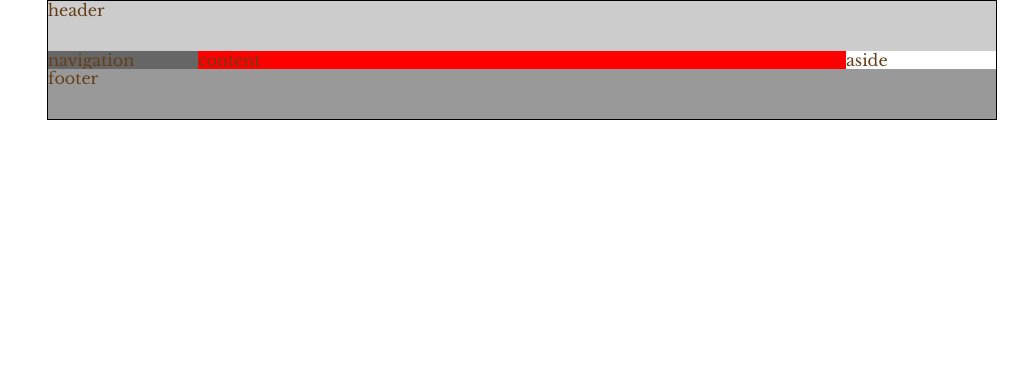
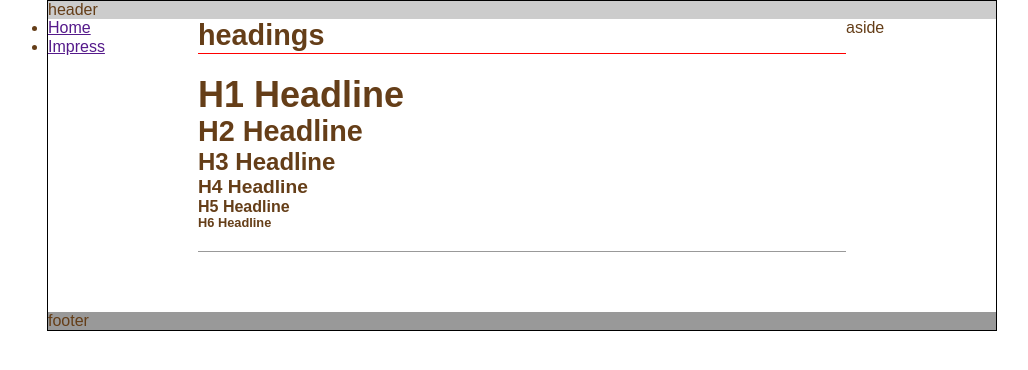
Before and after one commit to fastmick/css-framework, a plain HTML site: page src/index.html in a window 1280 px wide. Shown: the whole page, without its empty margins (118-1146 px from the left). Drawn offline with nearby package versions, Linux system fonts and the light colour scheme; a web font is replaced by a local one.

Commit message:
sytling headlines

```diff
--- a/src/index.html
+++ b/src/index.html
@@ -7,7 +7,7 @@
 
     <meta name="viewport" content="width=device-width, initial-scale=1.0">
     <meta http-equiv="X-UA-Compatible" content="ie=edge">
-    <title>css grid</title>
+    <title>css framework</title>
 
     <link href="https://maxcdn.bootstrapcdn.com/font-awesome/4.7.0/css/font-awesome.min.css" rel="stylesheet" integrity="sha384-wvfXpqpZZVQGK6TAh5PVlGOfQNHSoD2xbE+QkPxCAFlNEevoEH3Sl0sibVcOQVnN"
         crossorigin="anonymous">
@@ -22,11 +22,35 @@
     <div class="site">
         <header class="site-header">header</header>
 
-        <nav>navigation</nav>
+        <nav>
+            <ul>
+                <li>
+                    <a href="">Home</a>
+                </li>
+                <li>
+                    <a href="">Impress</a>
+                </li>
+            </ul>
+        </nav>
 
-        <main>content</main>
+        <main>
 
-        <aside class="aside">aside</aside>
+            <div class="example">
+                <h2>headings</h2>
+
+                <h1>H1 Headline</h1>
+                <h2>H2 Headline</h2>
+                <h3>H3 Headline</h3>
+                <h4>H4 Headline</h4>
+                <h5>H5 Headline</h5>
+                <h6>H6 Headline</h6>
+            </div>
+
+
+
+        </main>
+
+        <aside>aside</aside>
 
         <footer>footer</footer>
     </div>
--- a/src/scss/components/_grid.scss
+++ b/src/scss/components/_grid.scss
@@ -4,12 +4,11 @@
     margin: 0 auto;
     max-width: 950px;
     grid-template-areas: "head head head" "navi navi navi" "main main main" "aside aside aside" "footer footer footer";
-    grid-template-rows: 50px 1fr 50px 50px;
+    grid-template-rows: auto;
     grid-template-columns: 150px 1fr 150px;
 
 
     @include breakpoint(tablet) {
-		grid-template-rows: 50px 1fr 50px;
         grid-template-areas: "head head head" "navi main aside" "footer footer footer";
 	}
 
--- a/src/scss/content/_typo.scss
+++ b/src/scss/content/_typo.scss
@@ -1,3 +1,24 @@
-.headline {
+h1 {
+    font-size: 2.25rem;
+    margin: 0;
+}
 
+h2 {
+    font-size: 1.8rem;
 }
+
+h3 {
+    font-size: 1.5rem;
+}
+
+h4 {
+    font-size: 1.2rem;
+}
+
+h5 {
+    font-size: 1rem;
+}
+
+h6 {
+    font-size: .8rem;
+}
--- a/src/scss/layout/_site.scss
+++ b/src/scss/layout/_site.scss
@@ -1,11 +1,23 @@
 * {
     box-sizing: border-box;
+    margin: 0;
+    padding: 0;
 }
 
 body {
     background: #fff;
     color: $color-text;
-    font-family: 'Libre Baskerville', serif;
+    font-family: Arial, Helvetica, sans-serif;
+}
+
+.example {
+    border-bottom: 1px solid #999;
+    margin-bottom: 60px;
+    padding-bottom: 20px;
+    &>h2:first-child {
+        border-bottom: 1px solid #f00;
+        margin-bottom: 20px;
+    }
 }
 
 header {
@@ -13,11 +25,11 @@ header {
 }
 
 nav {
-    background: #666;
+    //background: #666;
 }
 
 main {
-    background: #f00;
+    //background: #f00;
 }
 
 footer {
```
Also changed, not shown: src/css/main.css.
